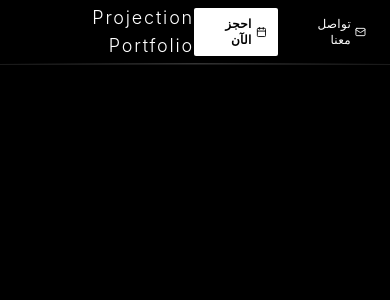
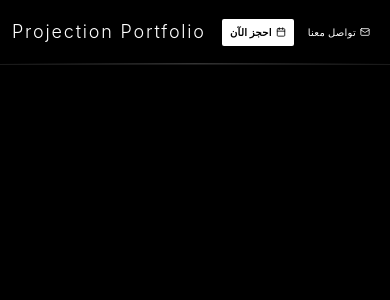
Before and after one commit to hasso0onys/WhiteRainbow, a Next.js app in the folder frontend/: page / in a window 390 px wide. Shown: the top 300 px of the page. Built offline with nearby package versions, Linux system fonts and the light colour scheme; no server answers.

Commit message:
Reduce text and button sizes for mobile

```diff
--- a/frontend/components/ContentBlock.tsx
+++ b/frontend/components/ContentBlock.tsx
@@ -260,12 +260,12 @@ export default function ContentBlock({ content, logo }: ContentBlockProps) {
 
     const overlay = overlayData
 
-    // Font size classes - Mobile optimized
+    // Font size classes - Mobile optimized (smaller)
     const fontSizeClasses = {
-      small: 'text-lg sm:text-xl md:text-2xl lg:text-3xl',
-      medium: 'text-xl sm:text-2xl md:text-3xl lg:text-4xl',
-      large: 'text-2xl sm:text-3xl md:text-4xl lg:text-5xl',
-      xlarge: 'text-3xl sm:text-4xl md:text-5xl lg:text-6xl',
+      small: 'text-sm sm:text-base md:text-lg lg:text-xl',
+      medium: 'text-base sm:text-lg md:text-xl lg:text-2xl',
+      large: 'text-lg sm:text-xl md:text-2xl lg:text-3xl',
+      xlarge: 'text-xl sm:text-2xl md:text-3xl lg:text-4xl',
     }
 
     // Font weight classes
@@ -363,7 +363,7 @@ export default function ContentBlock({ content, logo }: ContentBlockProps) {
         initial={{ opacity: 0, y: 20 }}
         whileInView={{ opacity: 1, y: 0 }}
         transition={{ duration: 0.8, delay: 0.3 }}
-        className={`absolute inset-0 flex ${styles.verticalAlign} justify-center ${styles.backgroundColor} overflow-auto p-4 sm:p-6 md:p-8`}
+        className={`absolute inset-0 flex ${styles.verticalAlign} justify-center ${styles.backgroundColor} overflow-auto p-2 sm:p-4 md:p-6`}
       >
         {hasCustomHTML ? (
           // For custom HTML, render without Tailwind classes
@@ -373,7 +373,7 @@ export default function ContentBlock({ content, logo }: ContentBlockProps) {
           />
         ) : (
           // For simple text with icon
-          <div className={`flex ${getLayoutClass()} items-center gap-3 sm:gap-4 md:gap-6 w-full h-full`}>
+          <div className={`flex ${getLayoutClass()} items-center gap-2 sm:gap-3 md:gap-4 w-full h-full`}>
             {IconComponent && (
               <motion.div
                 initial={{ scale: 0 }}
@@ -381,14 +381,14 @@ export default function ContentBlock({ content, logo }: ContentBlockProps) {
                 transition={{ duration: 0.5, delay: 0.5 }}
               >
                 <IconComponent
-                  className={`w-10 h-10 sm:w-12 sm:h-12 md:w-16 md:h-16 lg:w-20 lg:h-20 ${styles.textColor}`}
+                  className={`w-6 h-6 sm:w-8 sm:h-8 md:w-10 md:h-10 lg:w-12 lg:h-12 ${styles.textColor}`}
                   strokeWidth={1.5}
                 />
               </motion.div>
             )}
             <div
               dangerouslySetInnerHTML={{ __html: replaceTemplateVars(overlay.html || overlay.text, logo) }}
-              className={`${styles.fontSize} ${styles.fontWeight} ${styles.textAlign} ${styles.textColor} tracking-wide leading-tight whitespace-pre-wrap max-w-full`}
+              className={`${styles.fontSize} ${styles.fontWeight} ${styles.textAlign} ${styles.textColor} tracking-wide leading-snug whitespace-pre-wrap max-w-full overflow-hidden`}
             />
           </div>
         )}
--- a/frontend/components/TopBar.tsx
+++ b/frontend/components/TopBar.tsx
@@ -40,7 +40,7 @@ export default function TopBar({
         <div className="flex items-center justify-between h-16 sm:h-20">
           {/* Buttons - Left for RTL */}
           <motion.div
-            className="flex items-center gap-2 sm:gap-4"
+            className="flex items-center gap-1.5 sm:gap-4"
             initial={{ opacity: 0, x: -20 }}
             animate={{ opacity: 1, x: 0 }}
             transition={{ duration: 0.6, delay: 0.2 }}
@@ -48,11 +48,11 @@ export default function TopBar({
             {/* Contact Button */}
             <Link
               href="/contact"
-              className="group relative px-3 py-2 sm:px-6 sm:py-2.5 overflow-hidden"
+              className="group relative px-2 py-1.5 sm:px-6 sm:py-2.5 overflow-hidden"
             >
               <span className="absolute inset-0 w-full h-full bg-gradient-to-r from-white/10 to-white/5 transform translate-y-full group-hover:translate-y-0 transition-transform duration-300 ease-out"></span>
-              <span className="relative flex items-center gap-1 sm:gap-2 text-white font-medium text-xs sm:text-sm tracking-wide">
-                <Mail className="w-3 h-3 sm:w-4 sm:h-4" />
+              <span className="relative flex items-center gap-1 sm:gap-2 text-white font-medium text-[10px] sm:text-sm tracking-wide">
+                <Mail className="w-2.5 h-2.5 sm:w-4 sm:h-4" />
                 {contactButton}
               </span>
               <span className="absolute bottom-0 left-0 w-0 h-0.5 bg-white group-hover:w-full transition-all duration-300"></span>
@@ -61,11 +61,11 @@ export default function TopBar({
             {/* Booking Button */}
             <Link
               href="/booking"
-              className="group relative px-3 py-2 sm:px-6 sm:py-2.5 overflow-hidden bg-white rounded-sm"
+              className="group relative px-2 py-1.5 sm:px-6 sm:py-2.5 overflow-hidden bg-white rounded-sm"
             >
               <span className="absolute inset-0 w-full h-full bg-gradient-to-r from-gray-100 to-white transform scale-x-0 group-hover:scale-x-100 transition-transform duration-300 origin-left"></span>
-              <span className="relative flex items-center gap-1 sm:gap-2 text-black font-bold text-xs sm:text-sm tracking-wide">
-                <Calendar className="w-3 h-3 sm:w-4 sm:h-4" />
+              <span className="relative flex items-center gap-1 sm:gap-2 text-black font-bold text-[10px] sm:text-sm tracking-wide">
+                <Calendar className="w-2.5 h-2.5 sm:w-4 sm:h-4" />
                 {bookingButton}
               </span>
               <span className="absolute inset-0 rounded-sm border-2 border-white opacity-0 group-hover:opacity-100 transition-opacity duration-300"></span>
```
